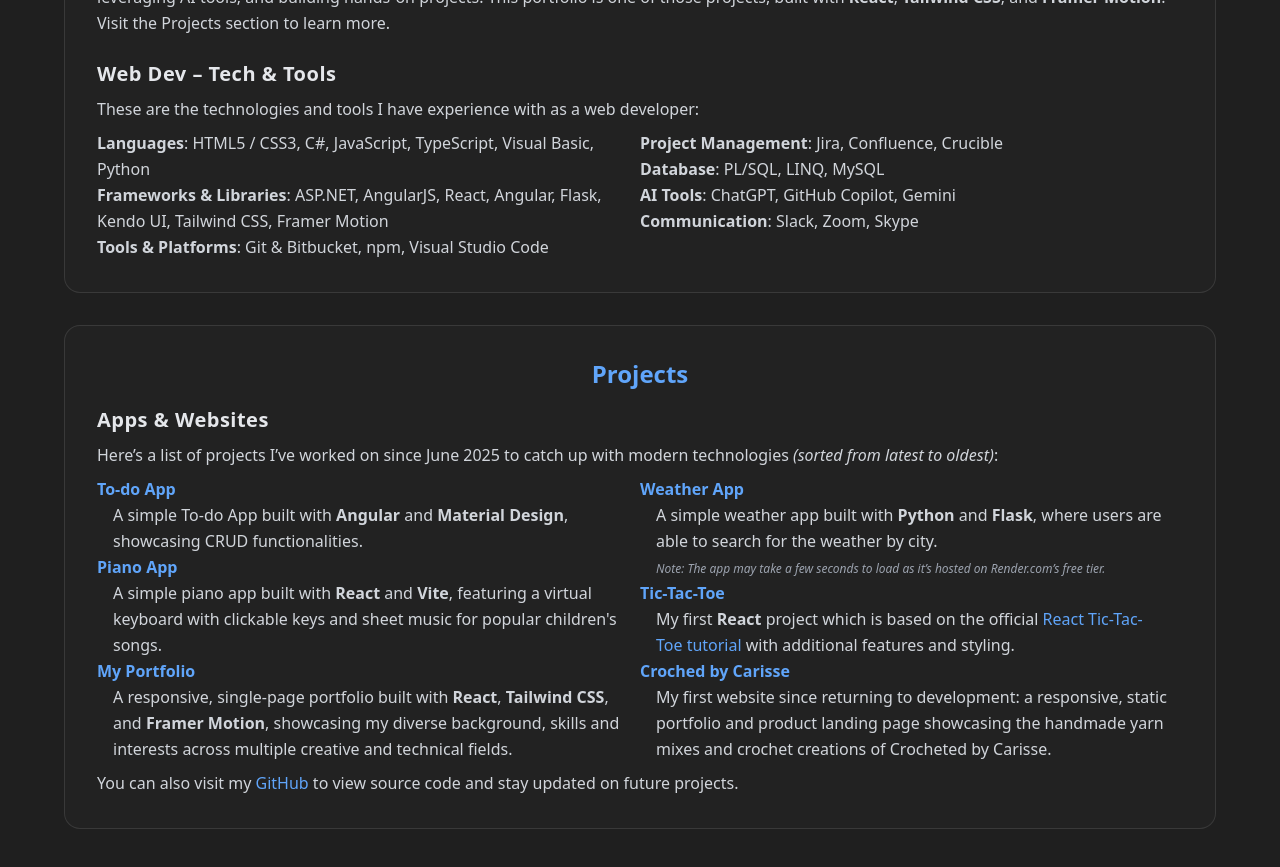
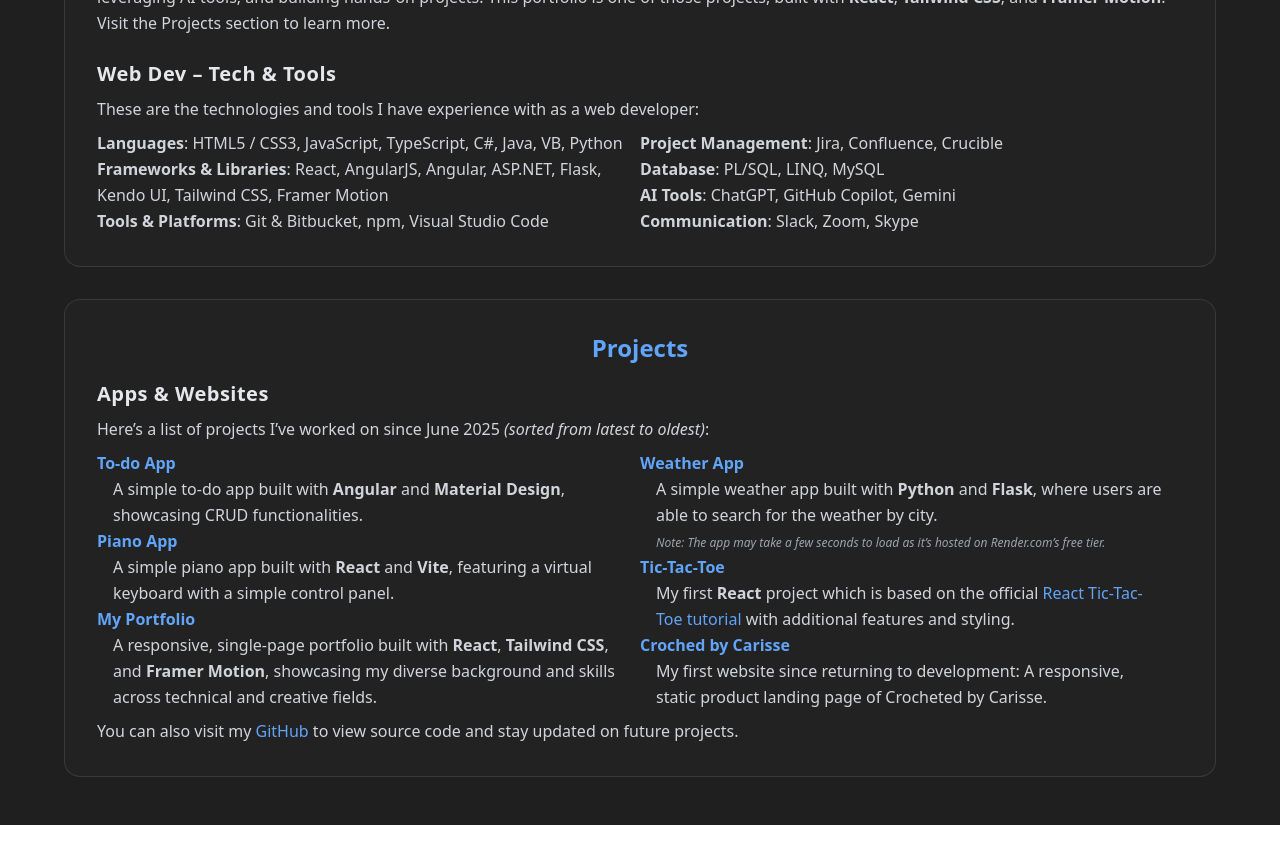
Before and after one commit to joshuakitong/portfolio, a React (Create React App) app: page /#/webdev in a window 1280 px wide. Shown: the part 1020-1887 px from the top of the page. After the commit the page ends 1845 px from the top, so only its background shows below. Built offline with nearby package versions, Linux system fonts and the light colour scheme.

Commit message:
docs: clean up webdev page

```diff
--- a/src/pages/WebDev.jsx
+++ b/src/pages/WebDev.jsx
@@ -46,8 +46,8 @@
         </p>
         <div className="grid grid-cols-1 md:grid-cols-2 mt-2">
           <div className="space-y-6">
-            <strong>Languages</strong>: HTML5 / CSS3, C#, JavaScript, TypeScript, Visual Basic, Python<br/>
-            <strong>Frameworks & Libraries</strong>: ASP.NET, AngularJS, React, Angular, Flask, Kendo UI, Tailwind CSS, Framer Motion<br/>
+            <strong>Languages</strong>: HTML5 / CSS3, JavaScript, TypeScript, C#, Java, VB, Python<br/>
+            <strong>Frameworks & Libraries</strong>: React, AngularJS, Angular, ASP.NET, Flask, Kendo UI, Tailwind CSS, Framer Motion<br/>
             <strong>Tools & Platforms</strong>: Git & Bitbucket, npm, Visual Studio Code
           </div>
           <div className="space-y-6">
@@ -67,7 +67,7 @@
       <>
         <h2 className="text-xl font-bold mb-2 tracking-wide text-gray-200">Apps & Websites</h2>
         <p>
-          Here’s a list of projects I’ve worked on since June 2025 to catch up with modern technologies <i>(sorted from latest to oldest)</i>:<br/>
+          Here’s a list of projects I’ve worked on since June 2025 <i>(sorted from latest to oldest)</i>:<br/>
         </p>
         <div className="grid grid-cols-1 md:grid-cols-2 mt-2">
           <div>
@@ -75,19 +75,20 @@
               <strong>To-do App</strong>
             </a><br/>
             <p className="ml-4 mr-4">
-              A simple To-do App built with <strong>Angular</strong> and <strong>Material Design</strong>, showcasing CRUD functionalities.
+              A simple to-do app built with <strong>Angular</strong> and <strong>Material Design</strong>, showcasing CRUD functionalities.
             </p>
             <a href="https://joshuakitong.github.io/piano-app" target="_new" className="text-blue-400 hover:underline visited:text-purple-400">
               <strong>Piano App</strong>
             </a><br/>
             <p className="ml-4 mr-4">
-              A simple piano app built with <strong>React</strong> and <strong>Vite</strong>, featuring a virtual keyboard with clickable keys and sheet music for popular children's songs.
+              A simple piano app built with <strong>React</strong> and <strong>Vite</strong>, featuring a virtual keyboard with a simple control panel.
             </p>
             <a href="https://joshuakitong.github.io/portfolio" target="_new" className="text-blue-400 hover:underline visited:text-purple-400">
               <strong>My Portfolio</strong>
             </a><br/>
             <p className="ml-4 mr-4">
-              A responsive, single-page portfolio built with <strong>React</strong>, <strong>Tailwind CSS</strong>, and <strong>Framer Motion</strong>, showcasing my diverse background, skills and interests across multiple creative and technical fields.
+              A responsive, single-page portfolio built with <strong>React</strong>, <strong>Tailwind CSS</strong>, and <strong>Framer Motion</strong>,
+               showcasing my diverse background and skills across technical and creative fields.
             </p>
           </div>
           <div>
@@ -102,18 +103,21 @@
               <strong>Tic-Tac-Toe</strong>
             </a><br/>
             <p className="ml-4 mr-4">
-              My first <strong>React</strong> project which is based on the official <a href="https://react.dev/learn/tutorial-tic-tac-toe" target="_new" className="text-blue-400 hover:underline visited:text-purple-400">React Tic-Tac-Toe tutorial</a> with additional features and styling.
+              My first <strong>React</strong> project which is based on the
+               official <a href="https://react.dev/learn/tutorial-tic-tac-toe" target="_new" className="text-blue-400 hover:underline visited:text-purple-400">React
+               Tic-Tac-Toe tutorial</a> with additional features and styling.
             </p>
             <a href="https://joshuakitong.github.io/crocheted-by-carisse" target="_new" className="text-blue-400 hover:underline visited:text-purple-400">
               <strong>Croched by Carisse</strong>
             </a><br/>
             <p className="ml-4 mr-4">
-              My first website since returning to development: a responsive, static portfolio and product landing page showcasing the handmade yarn mixes and crochet creations of Crocheted by Carisse.
+              My first website since returning to development: A responsive, static product landing page of Crocheted by Carisse.
             </p>
           </div>
         </div>
         <p className="mt-2">
-          You can also visit my <a href="https://github.com/joshuakitong" target="_new" className="text-blue-400 hover:underline visited:text-purple-400">GitHub</a> to view source code and stay updated on future projects.
+          You can also visit my <a href="https://github.com/joshuakitong" target="_new" className="text-blue-400 hover:underline visited:text-purple-400">GitHub</a> to
+          view source code and stay updated on future projects.
         </p>
       </>
     )
```
